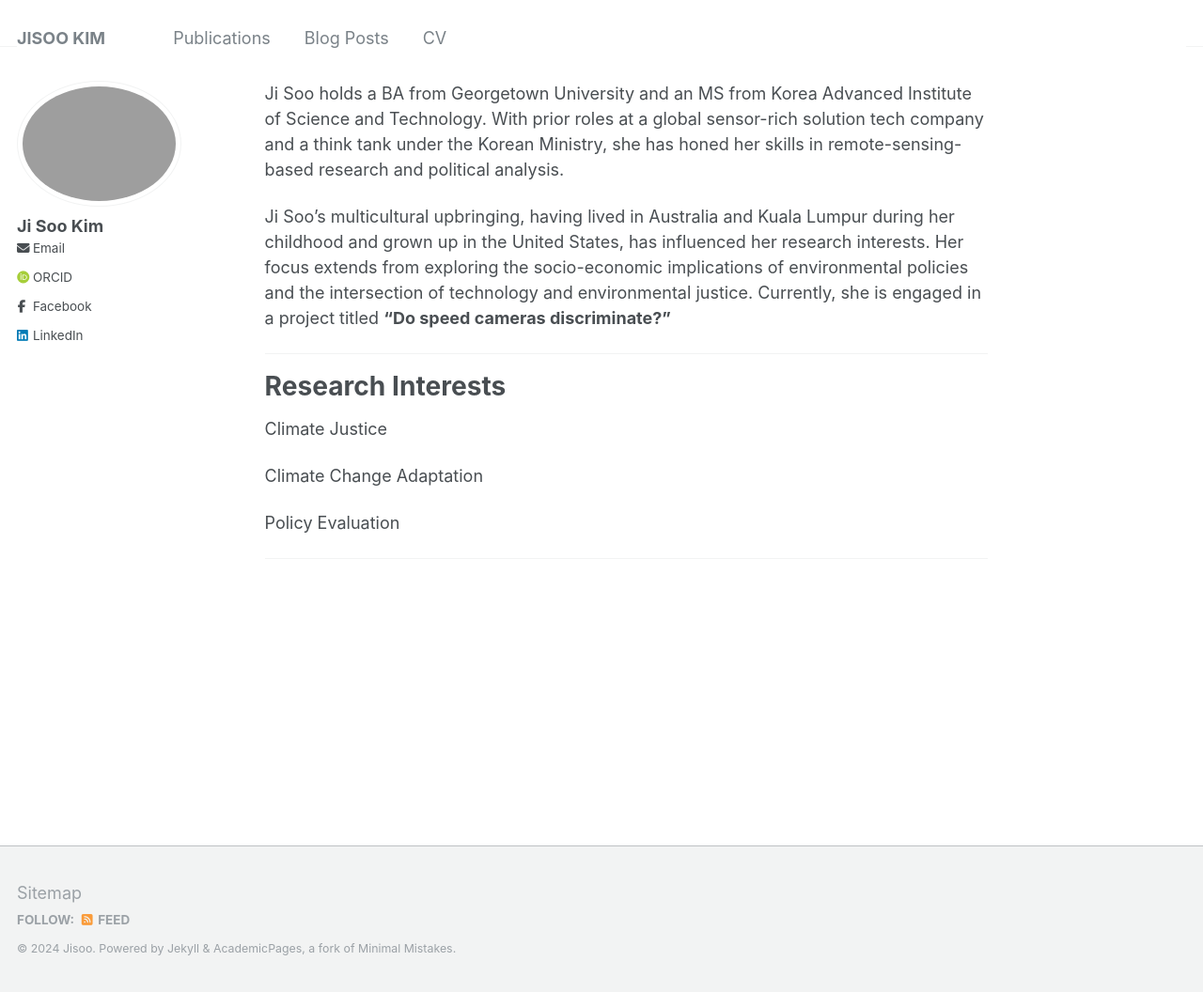
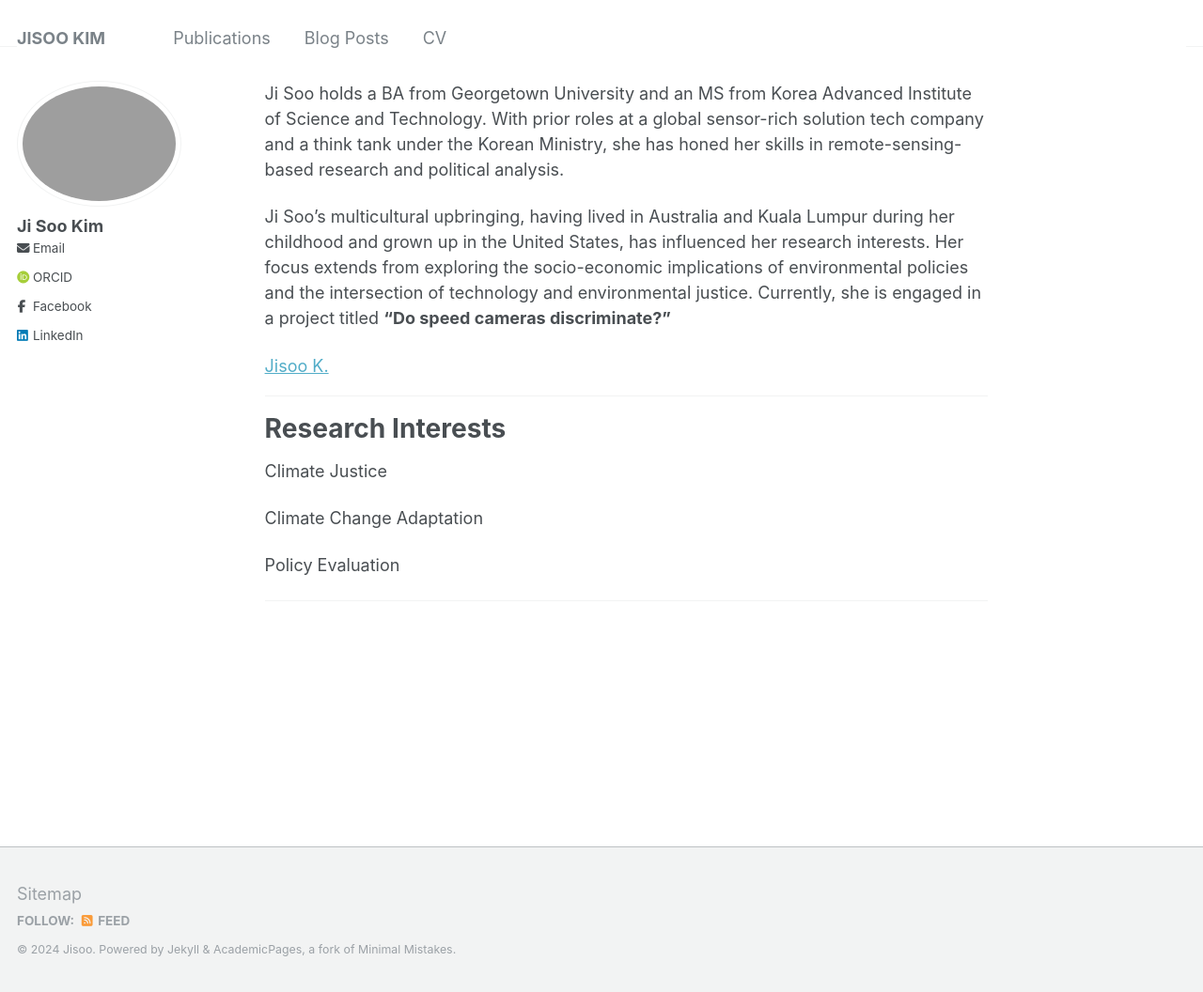
Before and after one commit to jk-jisookim/jk-jisookim.github.io, a Jekyll site: the page built from _pages/about.md, in a window 1280 px wide and 1056 px high. Shown: the whole window at 94% size. Built offline with Jekyll 4.4.1, drawn with Linux system fonts in a browser that asks for light colours; some web fonts are replaced; comment, search, counter and statistics services are not loaded.

Commit message:
Update about.md

```diff
--- a/_pages/about.md
+++ b/_pages/about.md
@@ -12,6 +12,9 @@ Ji Soo's multicultural upbringing, having lived in Australia and Kuala Lumpur du
 
 <script src="https://platform.linkedin.com/badges/js/profile.js" async defer type="text/javascript"></script>
 <div class="badge-base LI-profile-badge" data-locale="en_US" data-size="large" data-theme="light" data-type="HORIZONTAL" data-vanity="jisoo-k-472323163" data-version="v1"><a class="badge-base__link LI-simple-link" href="https://kr.linkedin.com/in/jisoo-k-472323163?trk=profile-badge"></a></div>
+
+<div class="badge-base LI-profile-badge" data-locale="en_US" data-size="medium" data-theme="light" data-type="VERTICAL" data-vanity="jisoo-k-472323163" data-version="v1"><a class="badge-base__link LI-simple-link" href="https://kr.linkedin.com/in/jisoo-k-472323163?trk=profile-badge">Jisoo K.</a></div>
+
 
 
 
```
